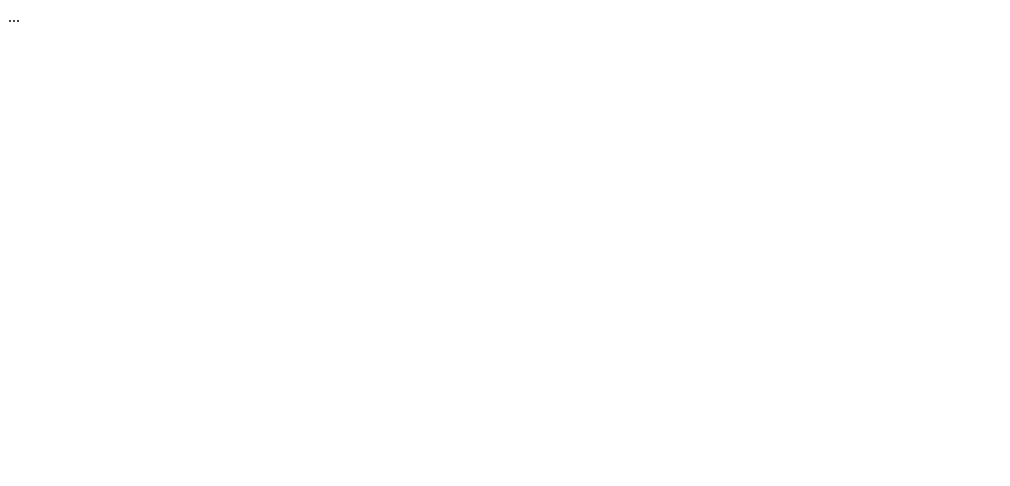
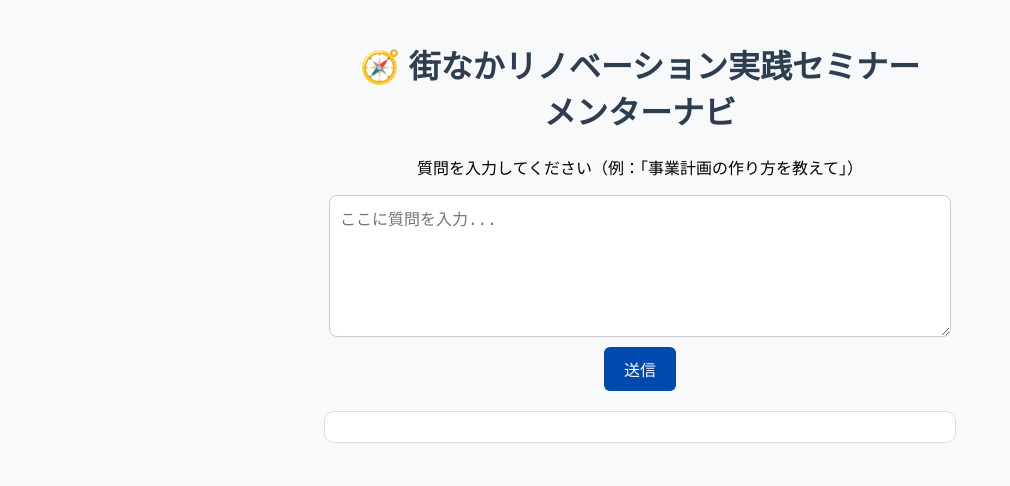
Before and after one commit to harmin222/machirino-navi, a website: page index.html in a window 1280 px wide. Shown: the whole page, without its empty margins (0-1010 px from the left). Drawn offline with Linux system fonts and the light colour scheme.

Commit message:
Update index.html

```diff
--- a/index.html
+++ b/index.html
@@ -1,6 +1,77 @@
-<!doctype html>
+<!DOCTYPE html>
 <html lang="ja">
 <head>
-<meta charset="utf-8" />
-...
+  <meta charset="UTF-8">
+  <meta name="viewport" content="width=device-width, initial-scale=1.0">
+  <title>街なかリノベーション実践セミナー メンターナビ</title>
+  <style>
+    body {
+      font-family: 'Hiragino Kaku Gothic Pro', sans-serif;
+      background: #f8f9fa;
+      margin: 0;
+      padding: 20px;
+      text-align: center;
+    }
+    h1 {
+      color: #2c3e50;
+    }
+    textarea {
+      width: 90%;
+      max-width: 600px;
+      height: 120px;
+      margin: 10px auto;
+      display: block;
+      padding: 10px;
+      font-size: 16px;
+      border-radius: 8px;
+      border: 1px solid #ccc;
+    }
+    button {
+      padding: 10px 20px;
+      background: #004aad;
+      color: white;
+      border: none;
+      border-radius: 6px;
+      cursor: pointer;
+      font-size: 16px;
+    }
+    button:hover {
+      background: #005de6;
+    }
+    .response {
+      background: #ffffff;
+      max-width: 600px;
+      margin: 20px auto;
+      padding: 15px;
+      border-radius: 10px;
+      border: 1px solid #ddd;
+      text-align: left;
+    }
+  </style>
+</head>
+<body>
+  <h1>🧭 街なかリノベーション実践セミナー<br>メンターナビ</h1>
+  <p>質問を入力してください（例：「事業計画の作り方を教えて」）</p>
+  <textarea id="userInput" placeholder="ここに質問を入力..."></textarea>
+  <button onclick="sendMessage()">送信</button>
+
+  <div id="response" class="response"></div>
+
+  <script>
+    async function sendMessage() {
+      const input = document.getElementById("userInput").value;
+      const responseDiv = document.getElementById("response");
+      responseDiv.innerHTML = "💬 回答中です…";
+
+      const res = await fetch("/api/chat", {
+        method: "POST",
+        headers: { "Content-Type": "application/json" },
+        body: JSON.stringify({ message: input })
+      });
+
+      const data = await res.json();
+      responseDiv.innerHTML = `<strong>メンターナビ：</strong><br>${data.reply || "エラーが発生しました。"}`;
+    }
+  </script>
+</body>
 </html>
```
